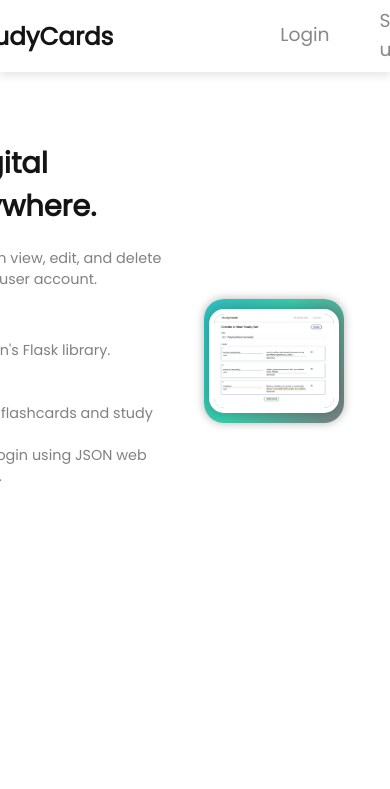
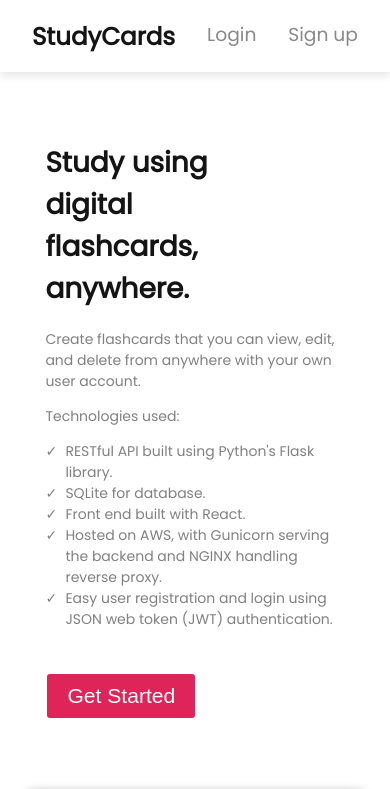
Before and after one commit to michahn01/study_web_app, a React (Create React App) app in the folder client/: page / in a window 390 px wide. Shown: the top 789 px of the page. Built offline with nearby package versions, Linux system fonts and the light colour scheme.

Commit message:
Homepage made friendly on mobile devices

```diff
--- a/client/package.json
+++ b/client/package.json
@@ -2,6 +2,7 @@
   "name": "client",
   "version": "0.1.0",
   "private": true,
+  "proxy": "http://127.0.0.1:5000",
   "dependencies": {
     "@testing-library/jest-dom": "^5.17.0",
     "@testing-library/react": "^13.4.0",
--- a/client/src/home.js
+++ b/client/src/home.js
@@ -20,7 +20,8 @@
                             <li>RESTful API built using Python's Flask library.</li>
                             <li>SQLite for database.</li>
                             <li>Front end built with React.</li>
-                            <li>Supports CRUD features for flashcards and study sets.</li>
+                            <li>Hosted on AWS, with Gunicorn serving the backend and NGINX
+                                handling reverse proxy.</li>
                             <li>Easy user registration and login using JSON web token (JWT) authentication.</li>
                         </ul>
                         <button onClick={() => {navigate("/register")}} className="get-started-button">Get Started</button>
--- a/client/src/navbar.css
+++ b/client/src/navbar.css
@@ -12,9 +12,8 @@
     text-decoration: none;
     color: #141414;
     display: flex;
-    justify-content: center;
+    justify-content: space-evenly;
     align-items: center;
-    column-gap: 50px;
     box-shadow: 0 4px 8px rgba(0, 0, 0, 0.1);
     z-index: 2;
 }
@@ -24,7 +23,6 @@
     color: inherit;
     text-decoration: none;
     font-weight: bold;
-    margin-right: 30%;
 }
 
 .navbar_option {
--- a/client/src/navbar.js
+++ b/client/src/navbar.js
@@ -11,11 +11,12 @@
         return (
             <div className="topnav">
             <Link id="navbar_title" to="/my-study-sets">
-                <motion.div whileHover={{scale: 1.3}}>
+                <motion.div whileHover={{scale: 1.2}}>
                     StudyCards
                 </motion.div>
             </Link>
 
+            <div>
             <Link className="navbar_option" to="/my-study-sets">
                 <motion.div className="motiondiv" animate={{ opacity: location.pathname==="/my-study-sets" ? 1 : .5}}>
                     My Study Sets
@@ -30,29 +31,34 @@
                 </motion.div>
             </Link>
             </div>
+
+
+            </div>
         )
     }
     return (
         <div className="topnav">
             <Link id="navbar_title" to="/">
-                <motion.div whileHover={{scale: 1.3}}>
+                <motion.div whileHover={{scale: 1.2}}>
                  StudyCards
                 </motion.div>
             </Link>
 
-            <Link className="navbar_option" to="/login">
+            <div>
+            <Link className="navbar_option" to="/login" style={{float: "left"}}>
                 <motion.div className="motiondiv" animate={{ opacity: location.pathname==="/login" ? 1 : .5}}>
                     Login
                     <div className="underline"></div>
                 </motion.div>
             </Link>
 
-            <Link className="navbar_option" to="/register">
+            <Link className="navbar_option" to="/register" style={{float: "right", paddingLeft: "1.7em"}}>
                 <motion.div animate={{ opacity: location.pathname==="/register" ? 1 : .5}}>
                     Sign up
                     <div className="underline"></div>
                 </motion.div>
             </Link>
+            </div>
         </div>
     )
 }
--- a/client/src/style.css
+++ b/client/src/style.css
@@ -10,10 +10,9 @@
     display: flex;
     flex-direction: row;
     flex-wrap: wrap;
-    justify-content: center;
+    justify-content: space-evenly;
     align-items: center;
     row-gap: 3em;
-    column-gap: 5%;
     padding-top: 8em;
     font-family: 'Poppins', sans-serif;
     font-size: 0.9em;
@@ -39,7 +38,40 @@
 }
 
 .homepage_text {
-    width: 28em;
+    width: 80%;
+    font-size: 2.2vh;
+}
+
+.homepage_text h1 {
+    width: 75%;
+    font-size: 3.3vh;
+}
+
+
+@media (max-width: 900px) {
+    .main_content {
+        justify-content: center;
+    }
+    .homepage_left {
+        width: 100%;
+        align-items: center;
+    }
+    .homepage_right {
+        width: 100%;
+        align-items: center;
+    }
+    .homepage_text {
+        font-size: 10px;
+    }
+    .image-container {
+        margin-bottom: 7em;
+    }
+}
+
+@media (max-width: 500px) {
+    .homepage_text {
+        font-size: 14px;
+    }
 }
 
 @keyframes gradient-border {
@@ -55,7 +87,7 @@
   }
 
 .image-container {
-    width: 80%;
+    width: 90%;
     /* display: inline-block; */
     background: linear-gradient(-60deg, #f3ec78, #af4261, #3bceac, #20b2e3);
     background-size: 300% 300%;
@@ -89,7 +121,7 @@
     text-align: center;
     text-decoration: none;
     display: inline-block;
-    font-size: 16px;
+    font-size: 2.5vh;
     margin: 30px 2px;
     cursor: pointer;
     border-radius: 3px;
```
Also changed, not shown: 1 other file (tests, documents, lock files or other folders).
